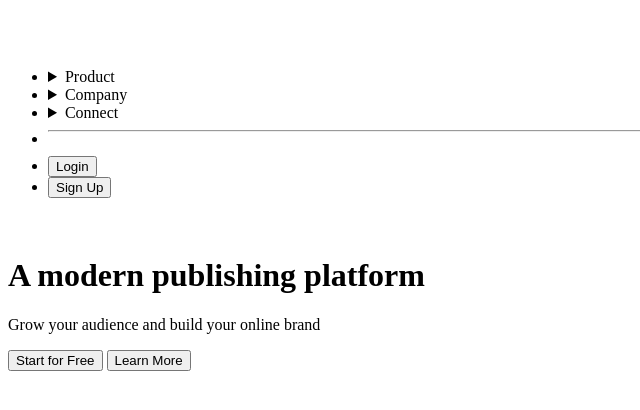
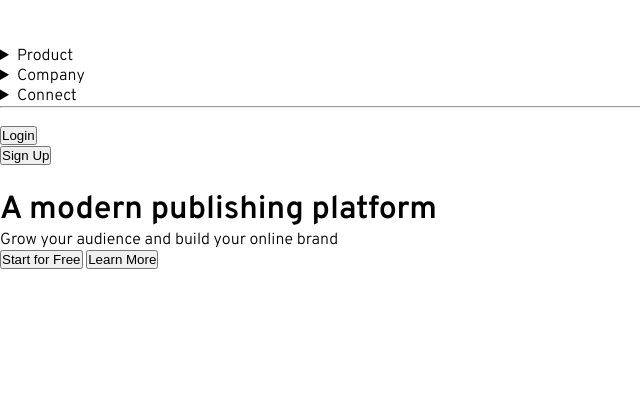
Before and after one commit to john-k-phillips/fm-blogr-landing-page, a plain HTML site: page index.html in a window 1280 px wide. Shown: the whole page, without its empty margins (0-640 px from the left). Drawn offline with Linux system fonts and the light colour scheme.

Commit message:
Added stylesheet.

```diff
--- a/index.html
+++ b/index.html
@@ -5,6 +5,7 @@
   <meta name="viewport" content="width=device-width, initial-scale=1.0">
 
   <link rel="icon" type="image/png" sizes="32x32" href="./images/favicon-32x32.png">
+  <link rel="stylesheet" href="./styles.css">
   <title>Frontend Mentor | [Blogr]</title>
 
 </head>
@@ -105,8 +106,8 @@
       </p>
 
       <div class="hero-btns">
-        <button>Start for Free</button>
-        <button>Learn More</button>
+        <button class="main-btn start-free-btn">Start for Free</button>
+        <button class="main-btn learn-more-btn">Learn More</button>
       </div>
     </div>
 
```
